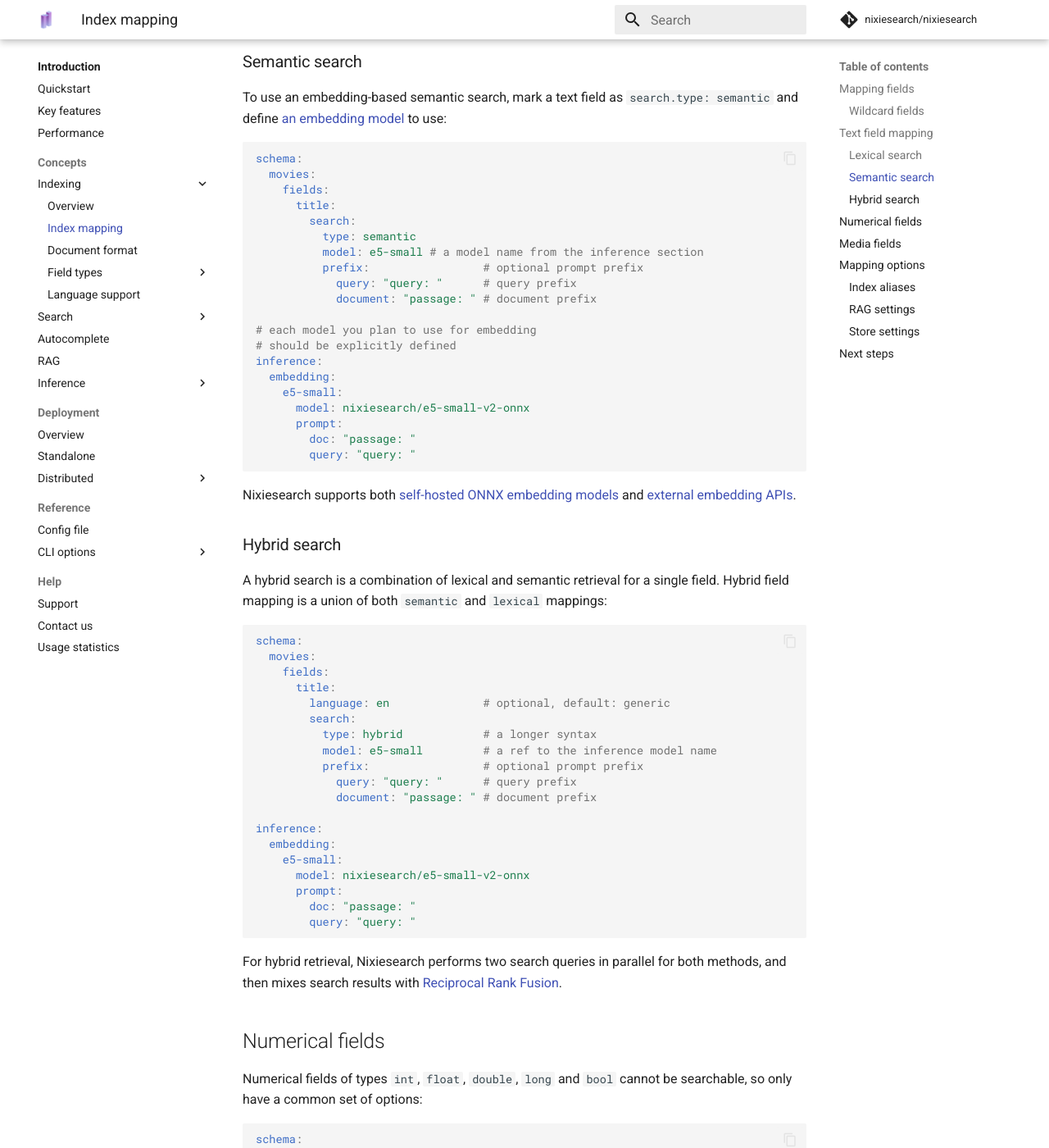
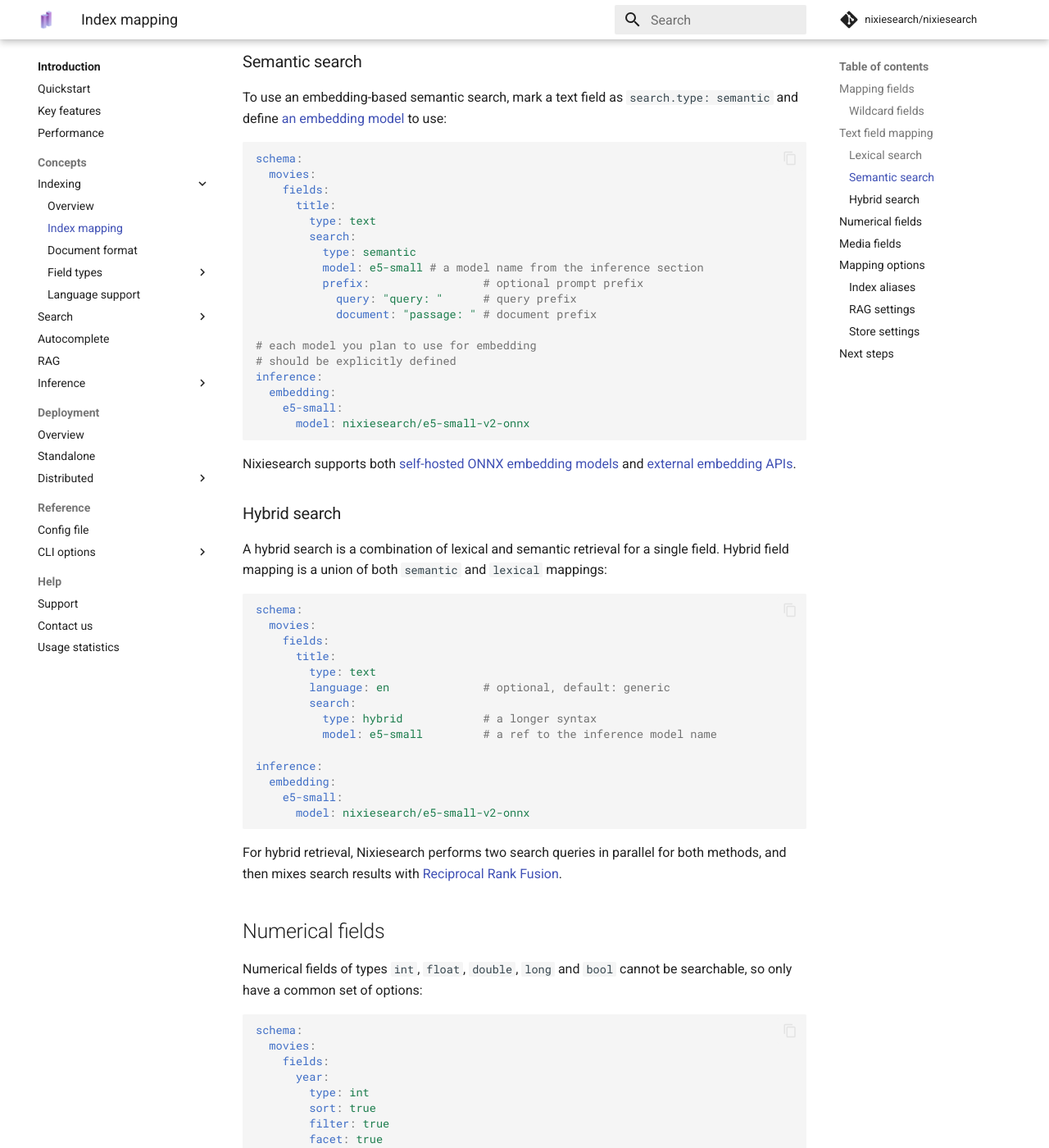
Before and after one commit to nixiesearch/nixiesearch, an MkDocs documentation site: the page built from docs/docs/features/indexing/mapping.md, in a window 1280 px wide and 1400 px high, scrolled down 3335 px. Shown: the whole window at 82% size. Built offline with MkDocs 1.6.1 and Material for MkDocs 9.7.7, drawn with Linux system fonts in a browser that asks for light colours; comment, search, counter and statistics services are not loaded; some of the changed text lies outside the part shown.

Commit message:
doc: fix broken mapping examples

````diff
--- a/docs/docs/features/indexing/mapping.md
+++ b/docs/docs/features/indexing/mapping.md
@@ -100,11 +100,13 @@
   movies:
     fields:
       title:
+        type: text
         search:
           type: lexical
         language: en
         suggest: false
       overview:
+        type: text
         search: # now semantic search!
           type: semantic
           model: e5-small # a name of the model in the inference section
@@ -113,9 +115,6 @@
     # the model used to embed documents
     e5-small:
       model: nixiesearch/e5-small-v2-onnx
-      prompt:
-        doc: "passage: "
-        query: "query: "
 
 ```
 
@@ -128,6 +127,7 @@
   movies:
     fields:
       title:
+        type: text
         search:
           type: lexical # a short syntax
         language: en    # optional, default: generic
@@ -144,6 +144,7 @@
   movies:
     fields:
       title:
+        type: text
         search:
           type: semantic
           model: e5-small # a model name from the inference section
@@ -157,10 +158,6 @@
   embedding:
     e5-small:
       model: nixiesearch/e5-small-v2-onnx
-      prompt:
-        doc: "passage: "
-        query: "query: "
-
 ```
 
 Nixiesearch supports both [self-hosted ONNX embedding models](../inference/embeddings.md) and [external embedding APIs](../inference/embeddings.md).
@@ -174,21 +171,16 @@
   movies:
     fields:
       title:
+        type: text
         language: en              # optional, default: generic
         search:
           type: hybrid            # a longer syntax
           model: e5-small         # a ref to the inference model name
-          prefix:                 # optional prompt prefix
-            query: "query: "      # query prefix
-            document: "passage: " # document prefix
 
 inference:
   embedding:
     e5-small:
       model: nixiesearch/e5-small-v2-onnx
-      prompt:
-        doc: "passage: "
-        query: "query: "
 ```
 
 For hybrid retrieval, Nixiesearch performs two search queries in parallel for both methods, and then mixes search results with [Reciprocal Rank Fusion](../search/overview.md#hybrid-search-with-reciprocal-rank-fusion).
@@ -272,9 +264,6 @@
     # Used for semantic retrieval
     e5-small:
       model: nixiesearch/e5-small-v2-onnx
-      prompt:
-        doc: "passage: "
-        query: "query: "
   completion:
     # Used for summarization
     qwen2:
````
Also changed, not shown: other parts of docs/docs/features/indexing/mapping.md (+1 -1 lines), 2 other files.
